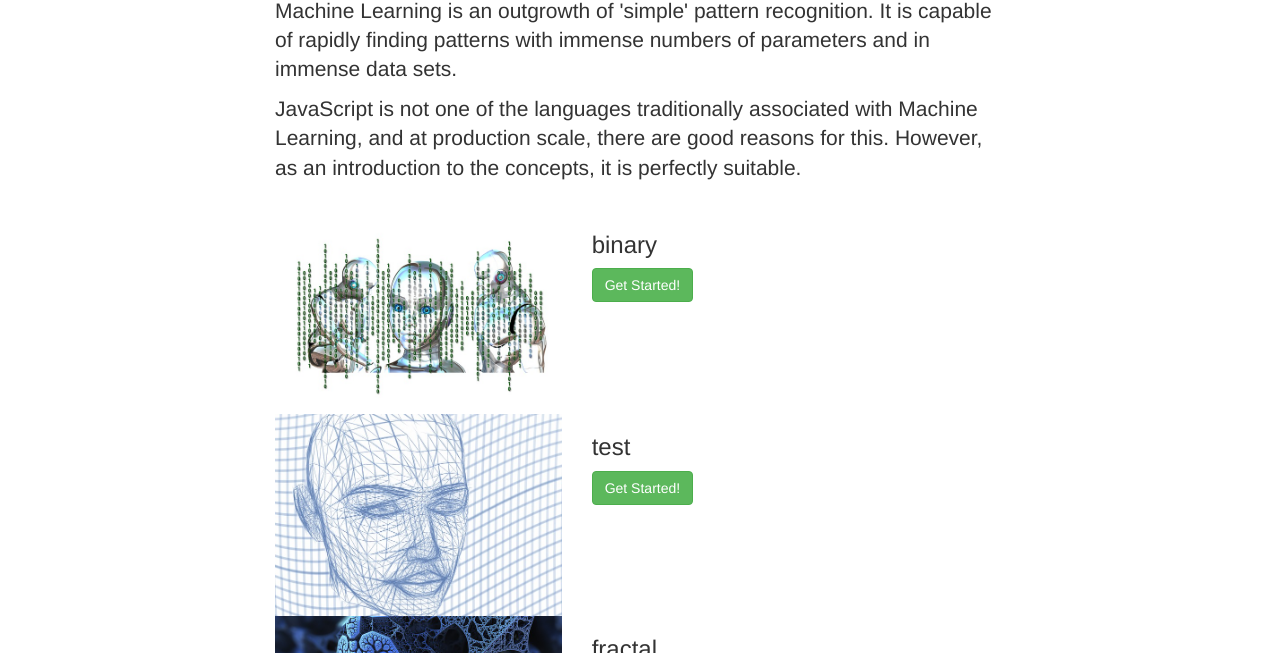
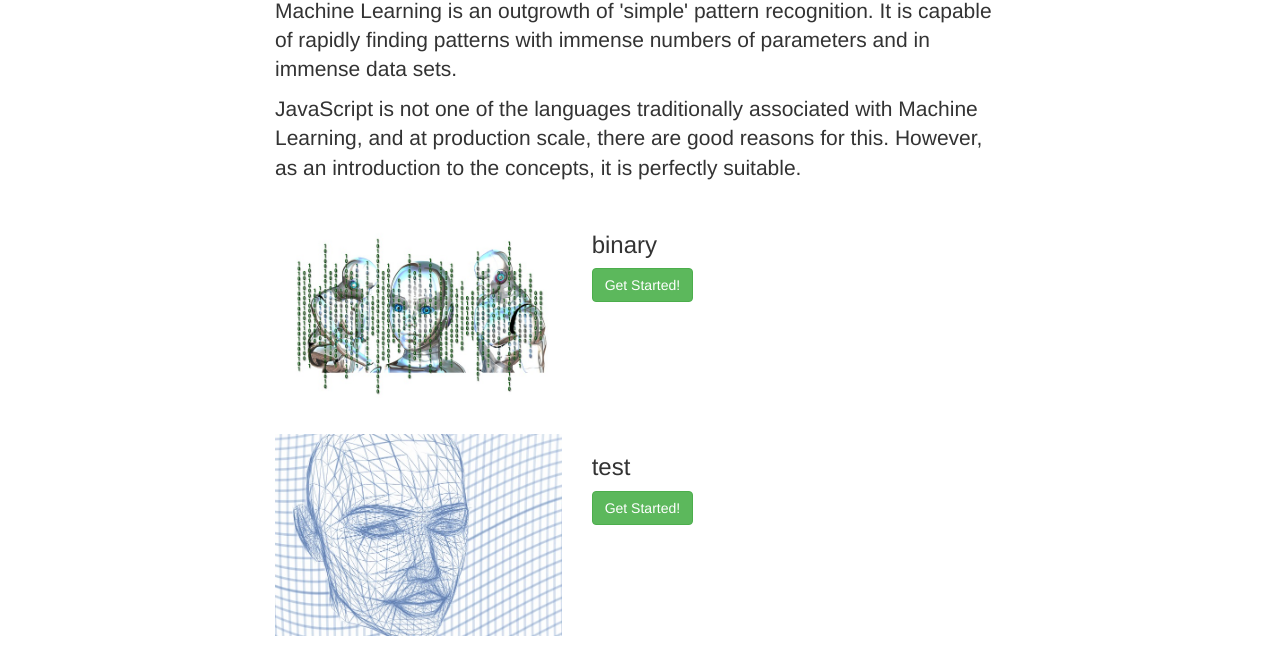
Before and after one commit to SPHornsby/machine-learning, a website: page public/index.html in a window 1280 px wide. Shown: the part 126-779 px from the top of the page. Drawn offline with nearby package versions, Linux system fonts and the light colour scheme; some packages are replaced by stand-ins of ours; files whose address does not match are found by name.

Commit message:
Styles example divs. #3

```diff
--- a/public/css/default.css
+++ b/public/css/default.css
@@ -1,6 +1,6 @@
 img {
   max-width: 400px;
 }
-.example-item {
-  height: 400px;
+.example {
+  margin-bottom: 10px;
 }
```
